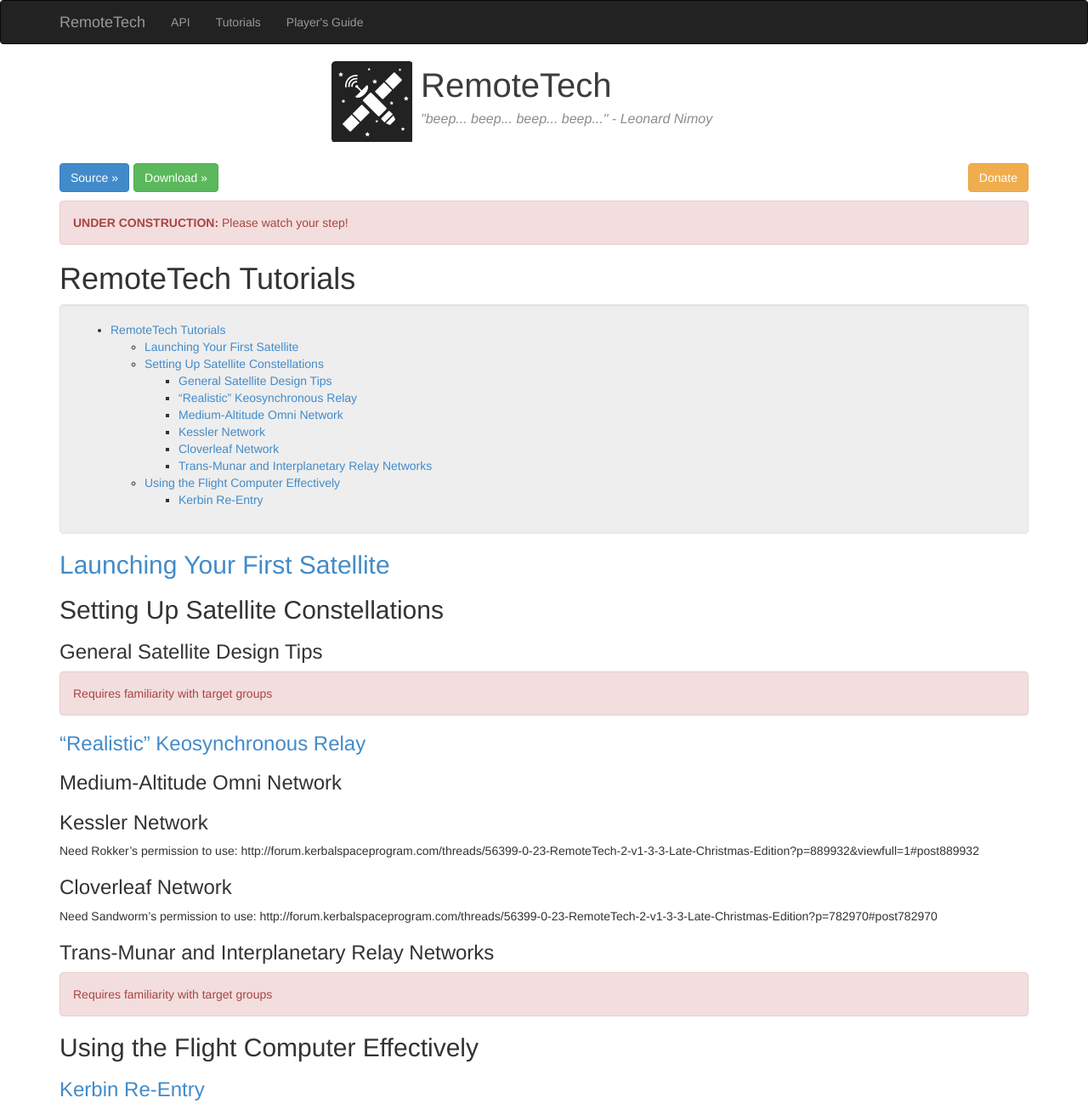
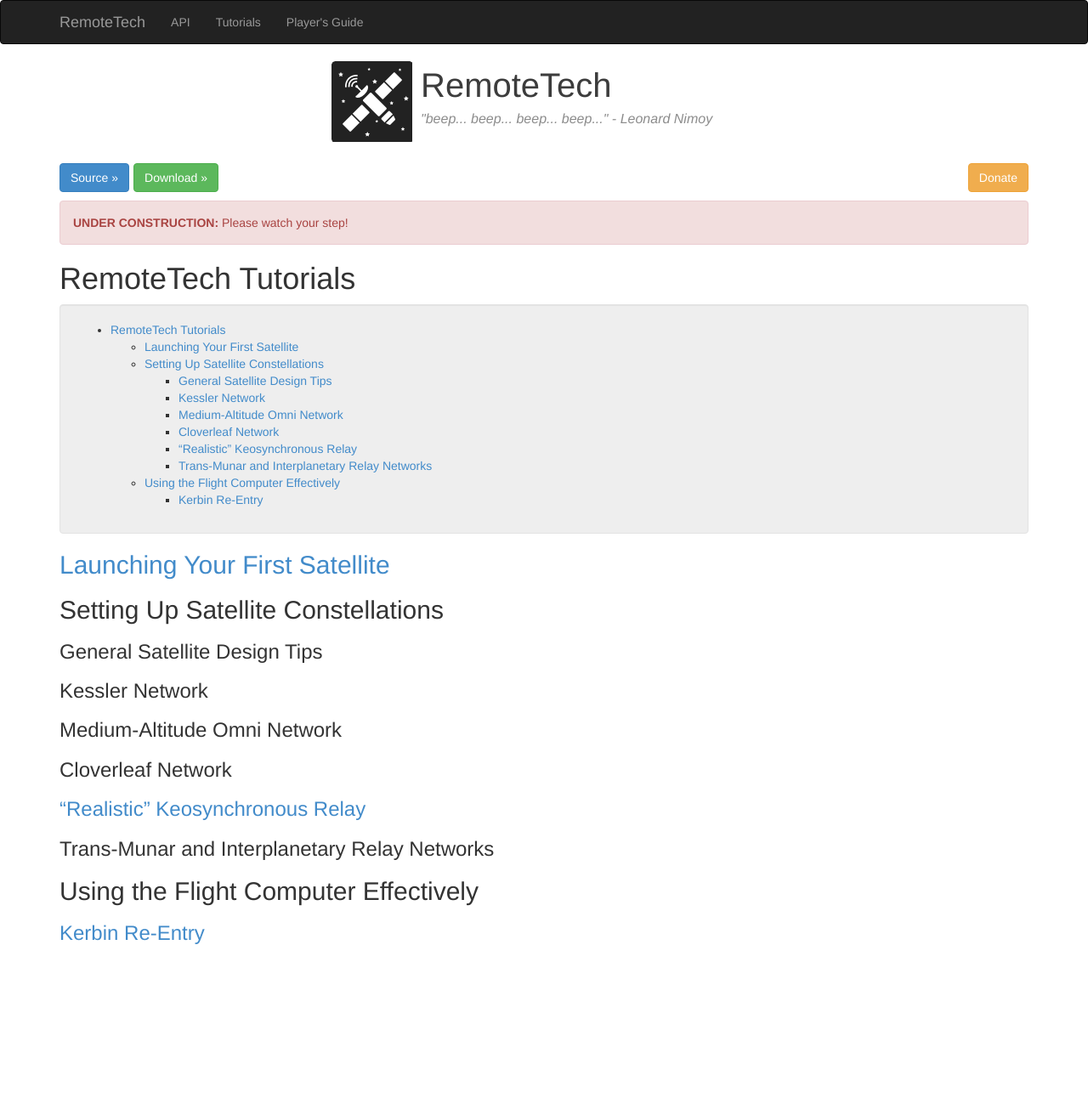
Before and after one commit to RemoteTechnologiesGroup/RemoteTech, a Jekyll site: the page built from tutorials/index.md, in a window 1280 px wide. Shown: the whole page at 85% size. Built offline with Jekyll 4.4.1, drawn with Linux system fonts in a browser that asks for light colours; nearby versions of some CDN libraries; after the commit the page ends 1121 px from its top, so only the background shows below that.

```diff
--- a/tutorials/index.md
+++ b/tutorials/index.md
@@ -19,25 +19,15 @@ navbar: true
 
 ###General Satellite Design Tips
 
-Requires familiarity with target groups
-{: .alert .alert-danger}
+###Kessler Network
+
+###Medium-Altitude Omni Network
+
+###Cloverleaf Network
 
 ###["Realistic" Keosynchronous Relay](keo/)
 
-###Medium-Altitude Omni Network
-
-###Kessler Network
-
-Need Rokker's permission to use: http://forum.kerbalspaceprogram.com/threads/56399-0-23-RemoteTech-2-v1-3-3-Late-Christmas-Edition?p=889932&viewfull=1#post889932
-
-###Cloverleaf Network
-
-Need Sandworm's permission to use: http://forum.kerbalspaceprogram.com/threads/56399-0-23-RemoteTech-2-v1-3-3-Late-Christmas-Edition?p=782970#post782970
-
 ###Trans-Munar and Interplanetary Relay Networks
-
-Requires familiarity with target groups
-{: .alert .alert-danger}
 
 ##Using the Flight Computer Effectively
 
```
Also changed, not shown: guide/parts.md (+2 -1 lines), tutorials/keo.md (+1 -1 lines).
